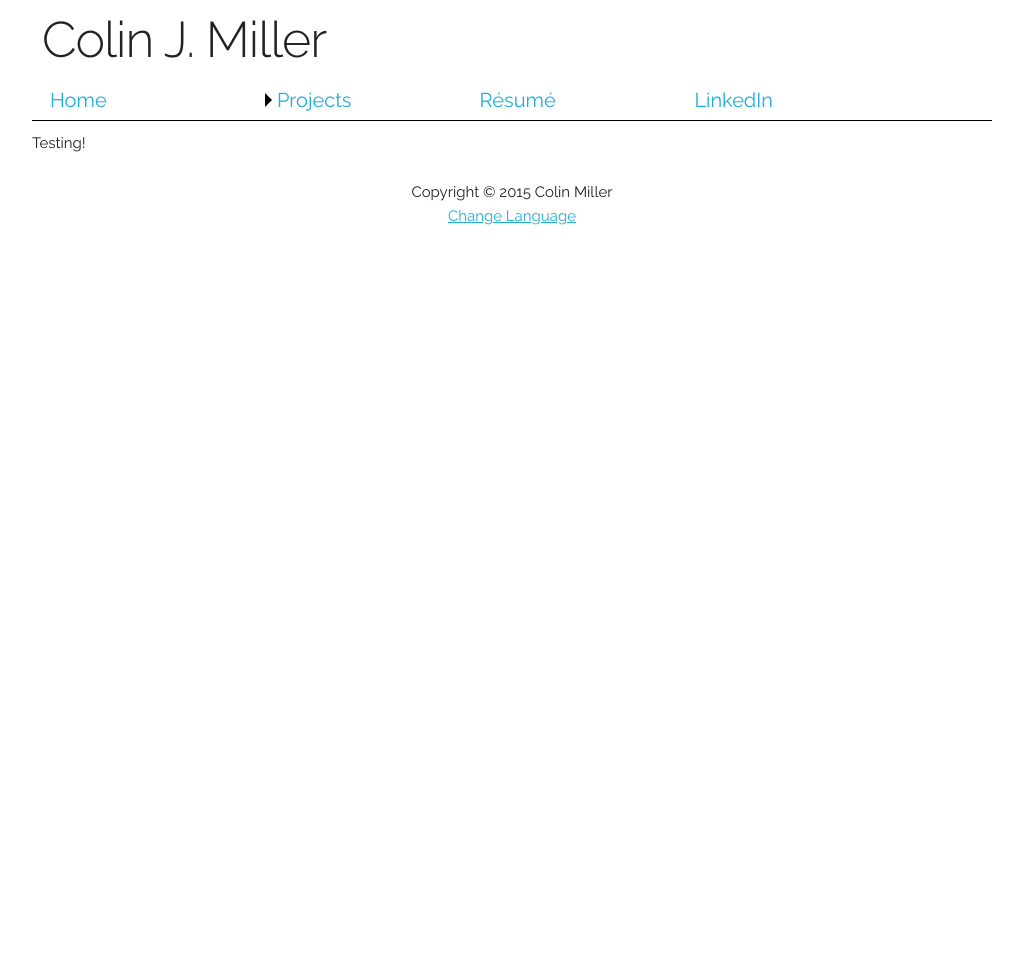
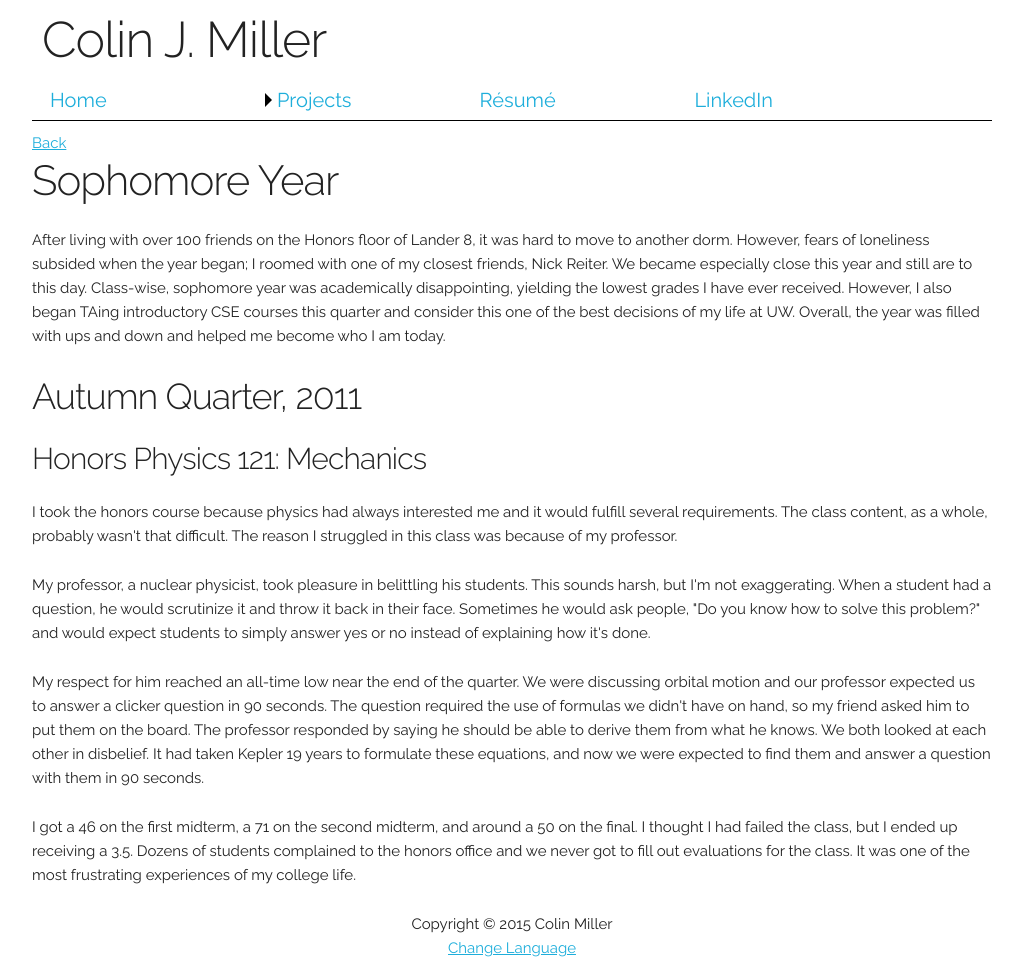
Before and after one commit to colinjmiller/cjmil.com, a PHP site: page /portfolio/sophomore/ in a window 1280 px wide. Shown: the whole page, without its empty margins (128-1151 px from the left). Before the commit the page ends 225 px from the top, so only its background shows below. Run offline with PHP 8.4, Linux system fonts and the light colour scheme; some libraries are stand-ins or nearby versions.

Commit message:
Adding portions of sophomore year

```diff
--- a/portfolio/sophomore/index.php
+++ b/portfolio/sophomore/index.php
@@ -6,6 +6,19 @@
 <?= View::header_logic("Freshman Year | Honors Portfolio") ?>
   <?= View::navigation_bar("Projects") ?>
     <div class="container">
-      <p>Testing!</p>
+      <a href="..">Back</a>
+      <h2>Sophomore Year</h2>
+      <p>
+        After living with over 100 friends on the Honors floor of Lander 8, it was hard to move to another dorm. However, fears of loneliness subsided when the year began; I roomed with one of my closest
+        friends, Nick Reiter. We became especially close this year and still are to this day. Class-wise, sophomore year was academically disappointing, yielding the lowest grades I have ever
+        received. However, I also began TAing introductory CSE courses this quarter and consider this one of the best decisions of my life at UW. Overall, the year was filled with ups and down and helped
+        me become who I am today.
+      </p>
+      <div class="quarter">
+        <h3>Autumn Quarter, 2011</h3>
+        <div class="klass">
+          <?php include_once ('phys121.php') ?>
+        </div>
+      </div>
     </div>
 <?= View::footer_logic() ?>
--- a/portfolio/sophomore/phys121.html
+++ b/portfolio/sophomore/phys121.php
@@ -1,4 +1,4 @@
-<h2>Honors Physics 121: Mechanics</h2>
+<h4>Honors Physics 121: Mechanics</h4>
 <p>I took the honors course because physics had always interested me and it would fulfill several requirements. The class content, as a whole, probably wasn't that difficult. The reason I struggled in this class was because of my professor.</p>
 <p>My professor, a nuclear physicist, took pleasure in belittling his students. This sounds harsh, but I'm not exaggerating. When a student had a question, he would scrutinize it and throw it back in their face. Sometimes he would ask people, "Do you know how to solve this problem?" and would expect students to simply answer yes or no instead of explaining how it's done.</p>
 <p>My respect for him reached an all-time low near the end of the quarter. We were discussing orbital motion and our professor expected us to answer a clicker question in 90 seconds. The question required the use of formulas we didn't have on hand, so my friend asked him to put them on the board. The professor responded by saying he should be able to derive them from what he knows. We both looked at each other in disbelief. It had taken Kepler 19 years to formulate these equations, and now we were expected to find them and answer a question with them in 90 seconds.</p>
```
